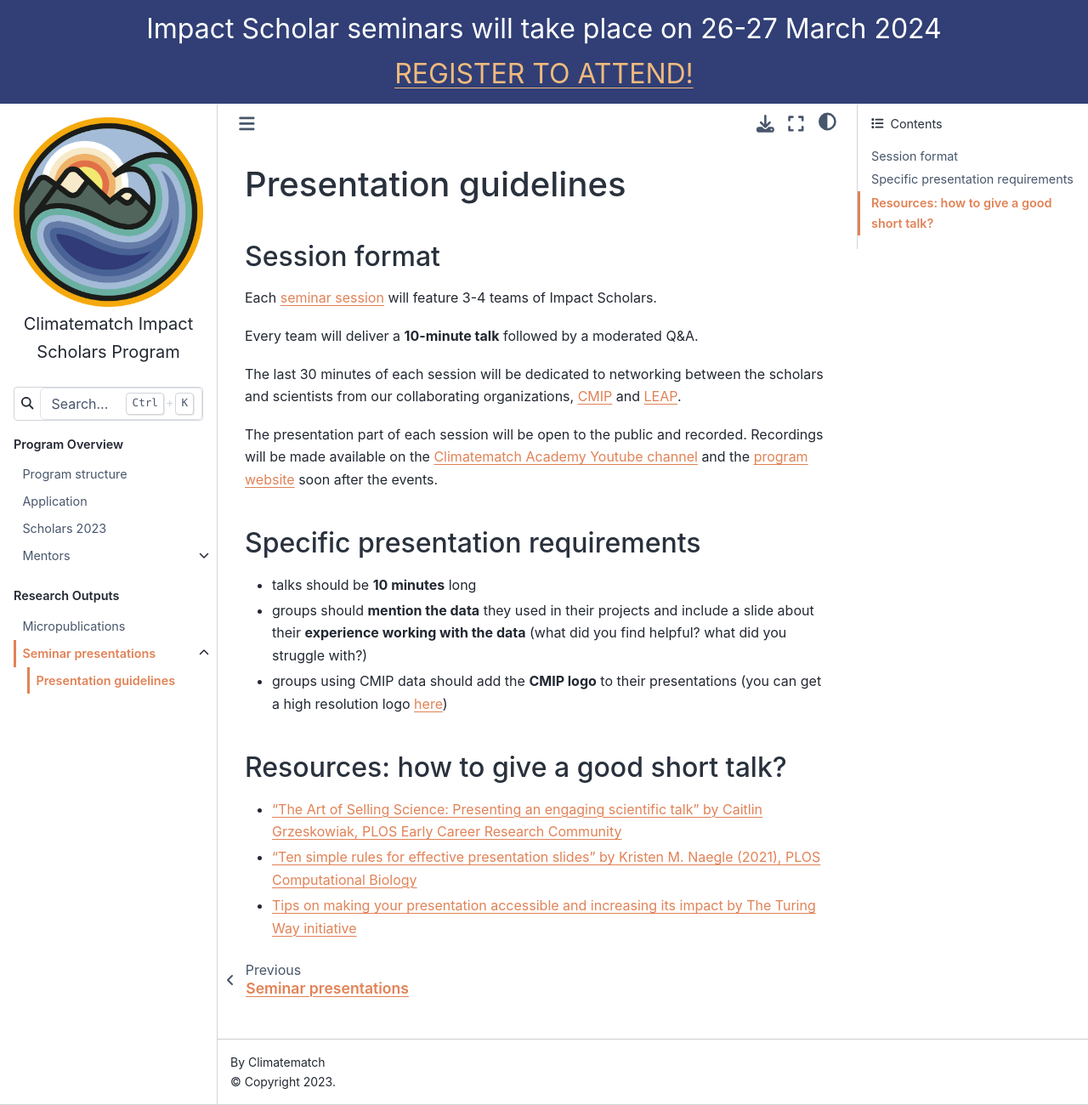
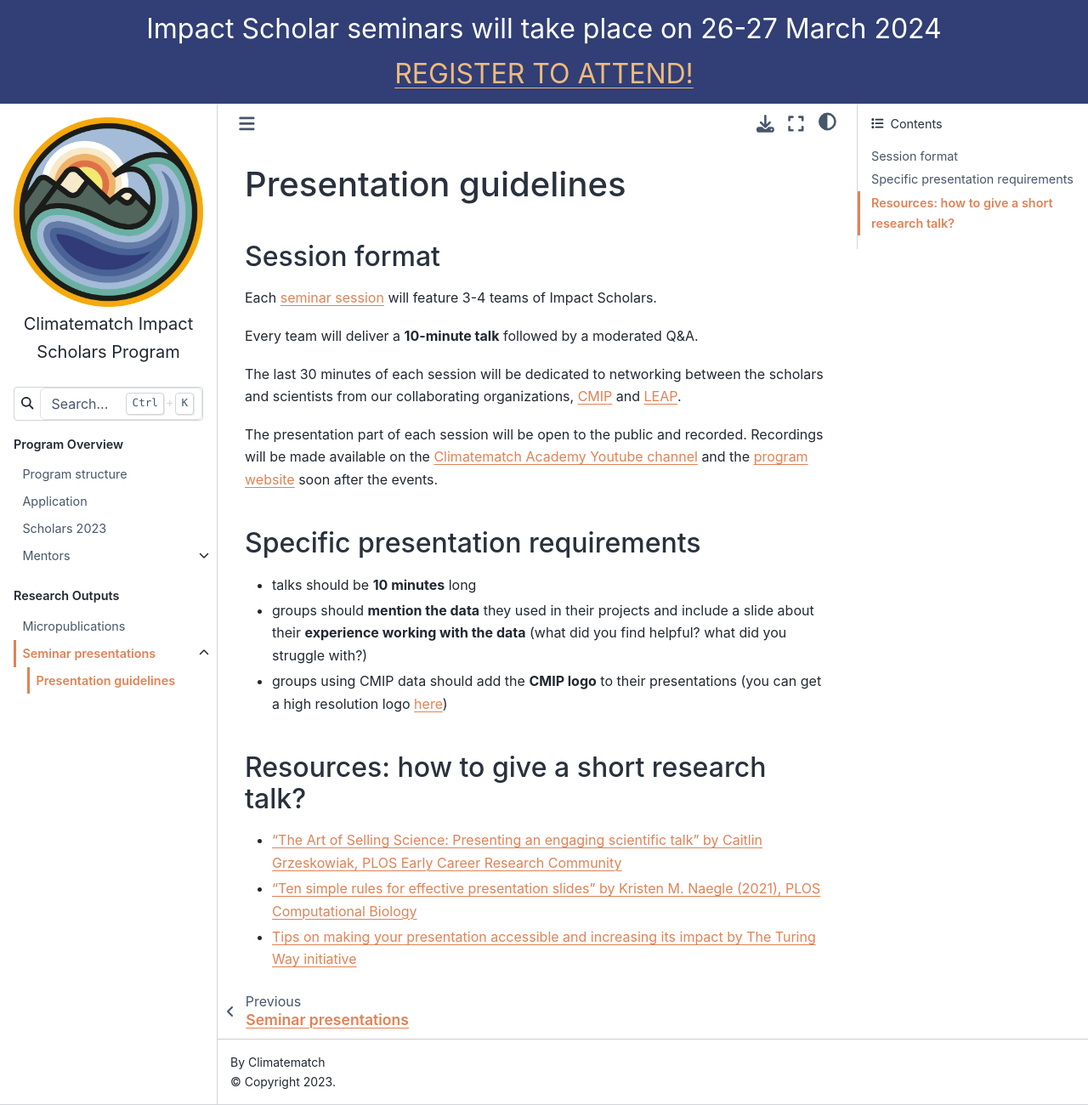
Before and after one commit to neuromatch/impact-scholars, a Jupyter Book: the page built from output-guidelines/seminar_guidelines.md, in a window 1280 px wide and 1300 px high. Shown: the whole window at 85% size. Built offline with Jupyter Book 1.0.4 settings and Sphinx 7.4.7 and the Sphinx Book theme 1.1.4, drawn with Linux system fonts in a browser that asks for light colours.

Commit message:
Change the wording

```diff
--- a/output-guidelines/seminar_guidelines.md
+++ b/output-guidelines/seminar_guidelines.md
@@ -14,7 +14,7 @@ The presentation part of each session will be open to the public and recorded. R
 - groups should **mention the data** they used in their projects and include a slide about their **experience working with the data** (what did you find helpful? what did you struggle with?)
 - groups using CMIP data should add the **CMIP logo** to their presentations (you can get a high resolution logo [here](https://wcrp-cmip.org/branding/))
 
-## Resources: how to give a good short talk?
+## Resources: how to give a short research talk?
 - ["The Art of Selling Science: Presenting an engaging scientific talk" by Caitlin Grzeskowiak, PLOS Early Career Research Community](https://ecrcommunity.plos.org/2017/01/31/the-art-of-selling-science-presenting-an-engaging-scientific-talk/)
 - ["Ten simple rules for effective presentation slides" by Kristen M. Naegle (2021), PLOS Computational Biology](https://journals.plos.org/ploscompbiol/article?id=10.1371/journal.pcbi.1009554)
 - [Tips on making your presentation accessible and increasing its impact by The Turing Way initiative](https://the-turing-way.netlify.app/communication/presentations)
```
